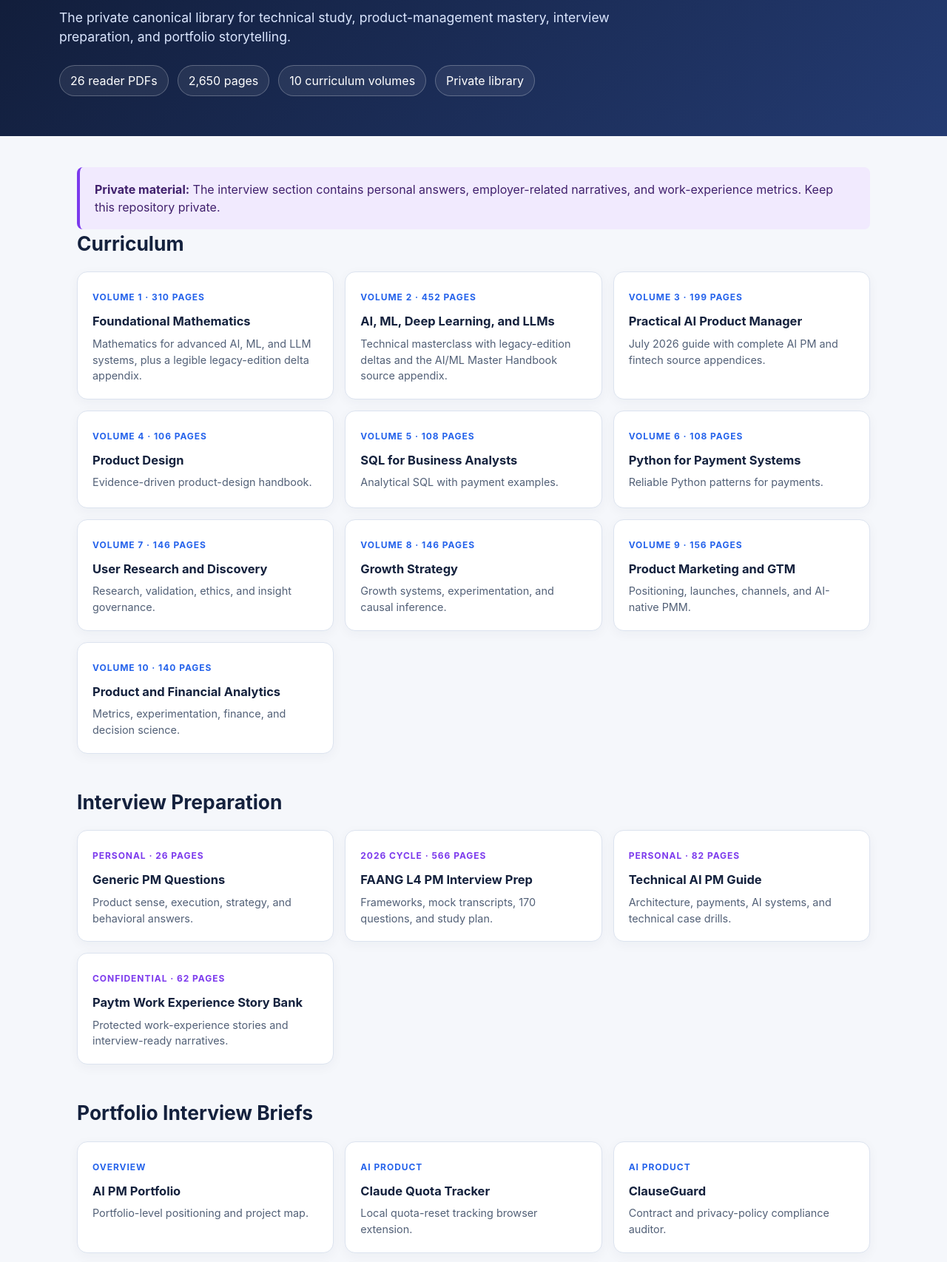
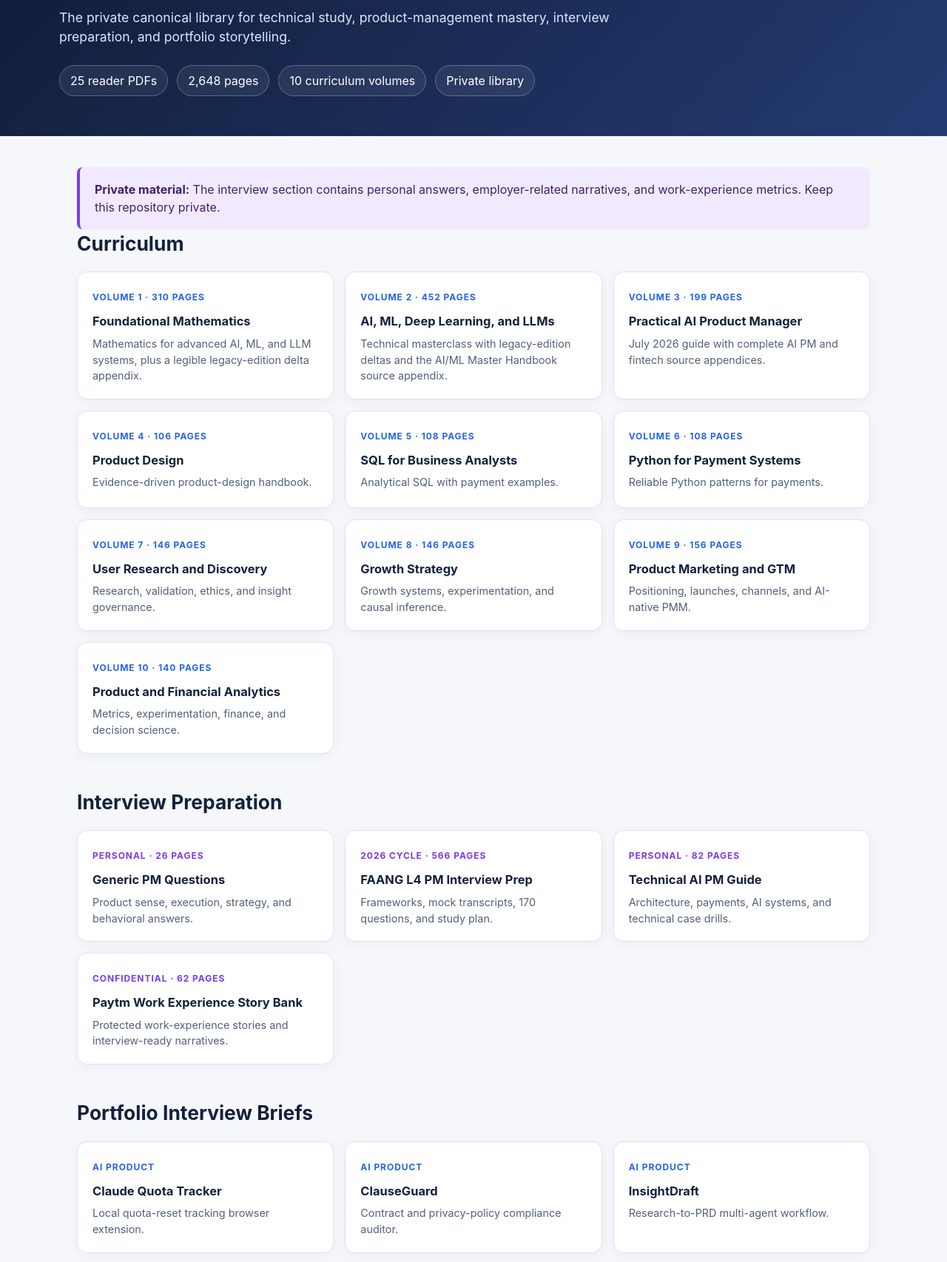
Before and after one commit to PrabPM/pm-ai-master-library, a plain HTML site: page index.html in a window 1280 px wide. Shown: the part 146-1852 px from the top of the page at 74% size. Drawn offline with Linux system fonts and the light colour scheme.

Commit message:
Move portfolio overview to Portfolio repository (#1)
Co-authored-by: Prab <pahluwalia7@gatech.edu>

```diff
--- a/catalog/library-manifest.csv
+++ b/catalog/library-manifest.csv
@@ -13,7 +13,6 @@ I01,Generic PM Interview Questions,Interview Preparation,Current,Canonical,Perso
 I02,FAANG L4 PM Interview Prep,Interview Preparation,2026 Cycle,Canonical,Personal,566,02-interview-preparation/02-faang-l4/faang-l4-pm-interview-prep-2026.pdf,,2026-07-14
 I03,Technical AI PM Interview Guide,Interview Preparation,Current,Canonical,Personal,82,02-interview-preparation/03-technical-ai-pm/technical-ai-pm-interview-guide.pdf,05-source-documents/interview-guides/03-technical-ai-pm/technical-ai-pm-interview-guide.docx,2026-07-14
 I04,Paytm Work Experience Story Bank,Interview Preparation,Current,Canonical,Confidential,62,02-interview-preparation/04-behavioral-and-story-bank/paytm-work-experience-story-bank.pdf,05-source-documents/interview-guides/04-behavioral-and-story-bank/paytm-work-experience-story-bank.docx,2026-07-14
-P00,AI PM Portfolio Overview,Portfolio Interview Brief,Current,Canonical,Personal,2,03-portfolio-interview-briefs/portfolio-overview/00-ai-pm-portfolio-overview.pdf,,2026-07-14
 P01,Claude Quota Tracker Interview Brief,Portfolio Interview Brief,Current,Canonical,Personal,4,03-portfolio-interview-briefs/ai-products/claude-quota-tracker-interview-brief.pdf,,2026-07-14
 P02,ClauseGuard Interview Brief,Portfolio Interview Brief,Current,Canonical,Personal,4,03-portfolio-interview-briefs/ai-products/clauseguard-interview-brief.pdf,,2026-07-14
 P03,InsightDraft Interview Brief,Portfolio Interview Brief,Current,Canonical,Personal,4,03-portfolio-interview-briefs/ai-products/insightdraft-interview-brief.pdf,,2026-07-14
--- a/index.html
+++ b/index.html
@@ -32,7 +32,7 @@
 <header><div>
   <h1>PM + AI Master Library</h1>
   <p>The private canonical library for technical study, product-management mastery, interview preparation, and portfolio storytelling.</p>
-  <div class="stats"><span class="stat">26 reader PDFs</span><span class="stat">2,650 pages</span><span class="stat">10 curriculum volumes</span><span class="stat">Private library</span></div>
+  <div class="stats"><span class="stat">25 reader PDFs</span><span class="stat">2,648 pages</span><span class="stat">10 curriculum volumes</span><span class="stat">Private library</span></div>
 </div></header>
 <main>
   <div class="notice"><strong>Private material:</strong> The interview section contains personal answers, employer-related narratives, and work-experience metrics. Keep this repository private.</div>
@@ -55,7 +55,6 @@
     <a class="card" href="02-interview-preparation/04-behavioral-and-story-bank/paytm-work-experience-story-bank.pdf"><span class="tag private">Confidential · 62 pages</span><h3>Paytm Work Experience Story Bank</h3><div class="meta">Protected work-experience stories and interview-ready narratives.</div></a>
   </div></section>
   <section><h2>Portfolio Interview Briefs</h2><div class="grid">
-    <a class="card" href="03-portfolio-interview-briefs/portfolio-overview/00-ai-pm-portfolio-overview.pdf"><span class="tag">Overview</span><h3>AI PM Portfolio</h3><div class="meta">Portfolio-level positioning and project map.</div></a>
     <a class="card" href="03-portfolio-interview-briefs/ai-products/claude-quota-tracker-interview-brief.pdf"><span class="tag">AI Product</span><h3>Claude Quota Tracker</h3><div class="meta">Local quota-reset tracking browser extension.</div></a>
     <a class="card" href="03-portfolio-interview-briefs/ai-products/clauseguard-interview-brief.pdf"><span class="tag">AI Product</span><h3>ClauseGuard</h3><div class="meta">Contract and privacy-policy compliance auditor.</div></a>
     <a class="card" href="03-portfolio-interview-briefs/ai-products/insightdraft-interview-brief.pdf"><span class="tag">AI Product</span><h3>InsightDraft</h3><div class="meta">Research-to-PRD multi-agent workflow.</div></a>
```
Also changed, not shown: README.md, 1 other file.
